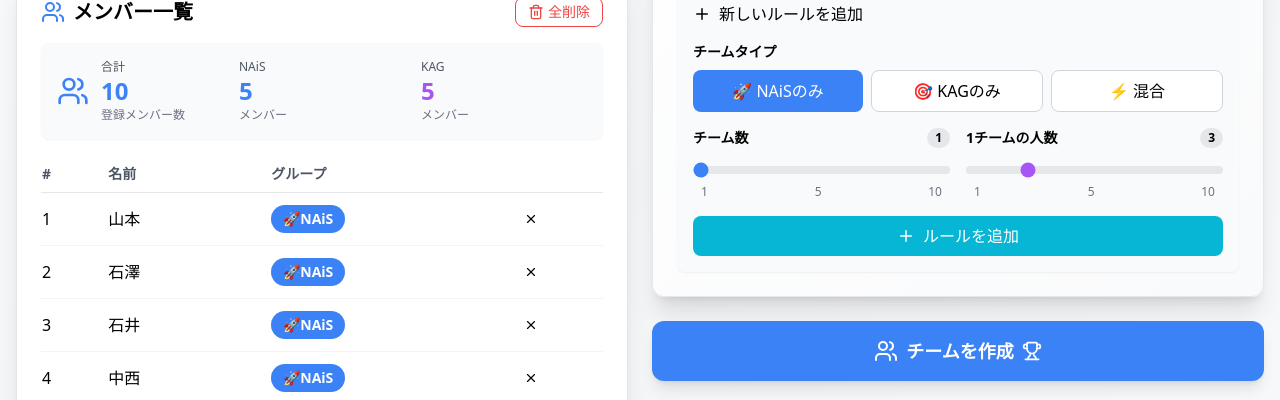
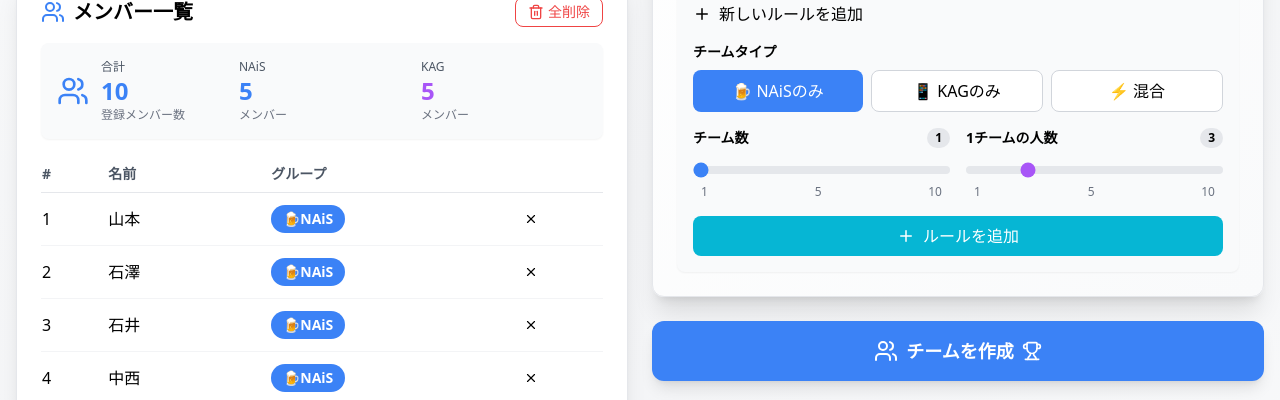
Before and after one commit to ta-hasunuma/Team-Assignment, a React (Vite) app: page / in a window 1280 px wide. Shown: the part 400-800 px from the top of the page. Built offline with nearby package versions, Linux system fonts and the light colour scheme.

Commit message:
refactor: チームアイコンを変更 (NAiS: 🍺, KAG: 📱)
- Badgeコンポーネントのアイコンを更新
- App.tsxのチーム結果表示アイコンを更新
- PatternRuleListのボタンアイコンを更新
- 全130テスト合格を確認

```diff
--- a/src/App.tsx
+++ b/src/App.tsx
@@ -194,7 +194,7 @@ function App() {
                               : 'bg-secondary-500 text-white'
                           }`}
                         >
-                          {member.group === 'NAiS' ? '🚀' : '🎯'} {member.group}
+                          {member.group === 'NAiS' ? '🍺' : '📱'} {member.group}
                         </span>
                       </li>
                     ))}
--- a/src/components/common/Badge.tsx
+++ b/src/components/common/Badge.tsx
@@ -19,7 +19,7 @@ export function Badge({ group, className = '' }: BadgeProps) {
       className={`inline-flex items-center gap-1 rounded-full px-3 py-1 text-sm ${colorClass} ${className} font-semibold transition-transform hover:scale-110`}
       data-testid="badge"
     >
-      {group === 'NAiS' ? '🚀' : '🎯'}
+      {group === 'NAiS' ? '🍺' : '📱'}
       {group}
     </span>
   );
--- a/src/components/features/PatternRuleList.tsx
+++ b/src/components/features/PatternRuleList.tsx
@@ -125,7 +125,7 @@ export function PatternRuleList({
                 }`}
                 onClick={() => setType('NAiS_ONLY')}
               >
-                🚀 NAiSのみ
+                🍺 NAiSのみ
               </button>
               <button
                 type="button"
@@ -136,7 +136,7 @@ export function PatternRuleList({
                 }`}
                 onClick={() => setType('KAG_ONLY')}
               >
-                🎯 KAGのみ
+                📱 KAGのみ
               </button>
               <button
                 type="button"
```
